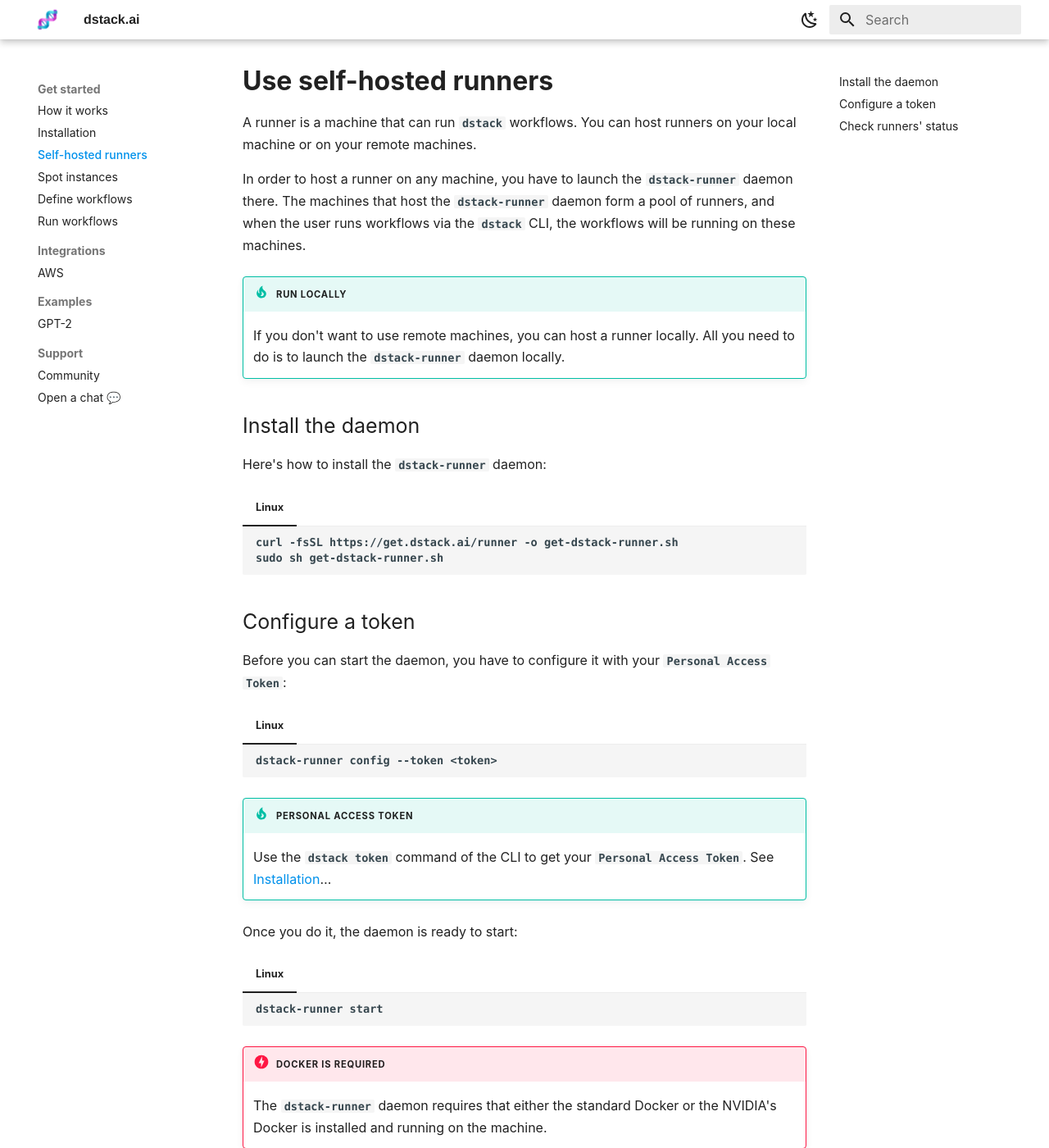
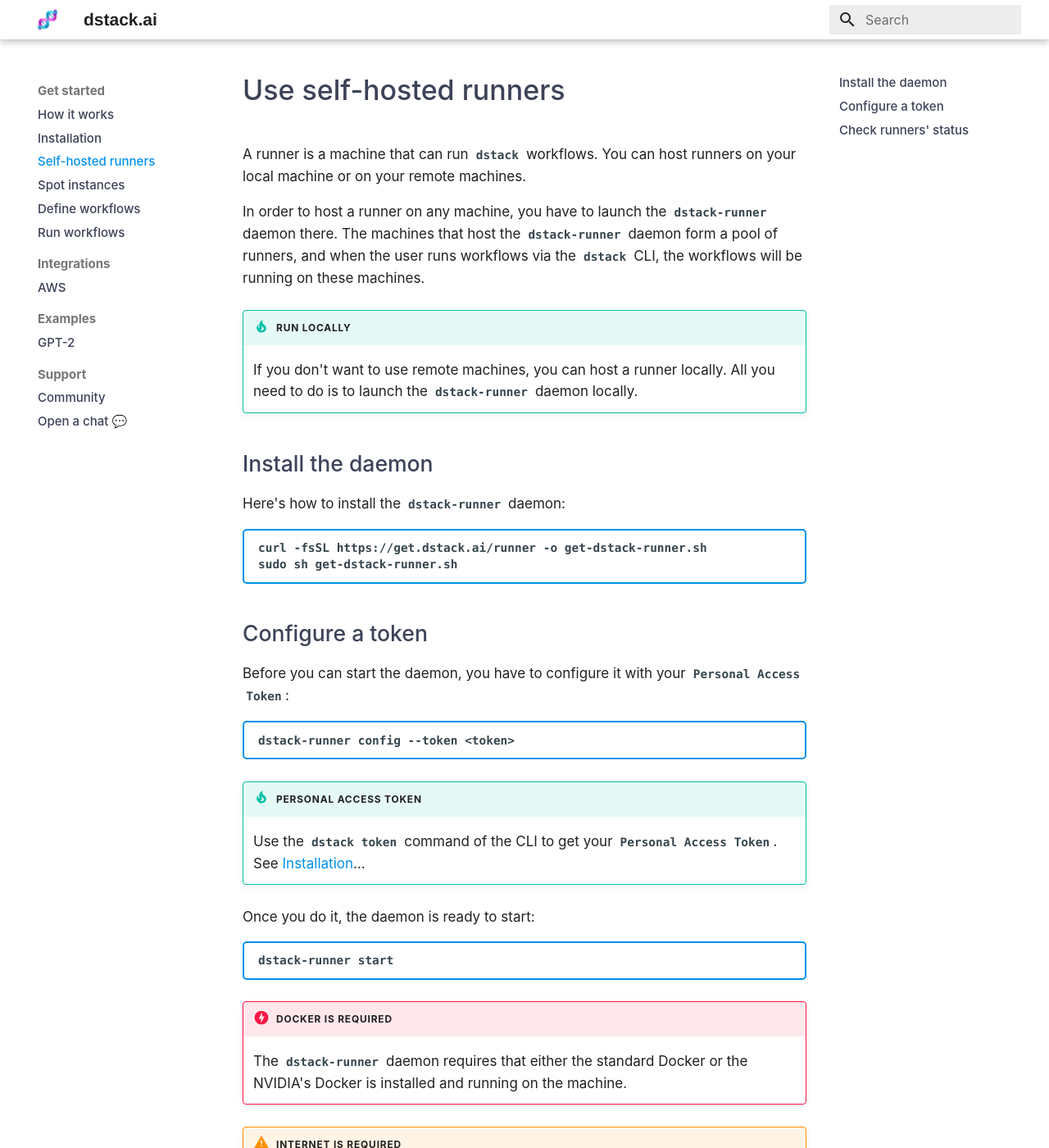
Before and after one commit to dstackai/dstack.github.io, an MkDocs documentation site: the page built from docs/self-hosted-runners.md, in a window 1280 px wide and 1400 px high. Shown: the whole window at 82% size. Built offline with MkDocs 1.6.1 and Material for MkDocs 9.7.7, drawn with Linux system fonts in a browser that asks for light colours.

Commit message:
Major: Lots of theme changes, incl. dropping the darker theme

````diff
--- a/docs/self-hosted-runners.md
+++ b/docs/self-hosted-runners.md
@@ -15,67 +15,29 @@
 
 Here's how to install the `dstack-runner` daemon:
 
-=== "Linux"
+```bash
+curl -fsSL https://get.dstack.ai/runner -o get-dstack-runner.sh
+sudo sh get-dstack-runner.sh
+```
 
-    ```bash
-    curl -fsSL https://get.dstack.ai/runner -o get-dstack-runner.sh
-    sudo sh get-dstack-runner.sh
-    ```
-
-[//]: # (=== "macOS")
-
-[//]: # ()
-[//]: # (    ```bash)
-
-[//]: # (    sudo curl --output /usr/local/bin/dstack-runner "https://dstack-runner-downloads.s3.eu-west-1.amazonaws.com/latest/binaries/dstack-runner-darwin-amd64")
-
-[//]: # (    sudo chmod +x /usr/local/bin/dstack-runner)
-
-[//]: # (    ```)
-
-[//]: # ()
-[//]: # (If you are on **Windows**, simply download [dstack-runner.exe]&#40;https://dstack-runner-downloads.s3.eu-west-1.amazonaws.com/latest/binaries/dstack-runner-windows-amd64.exe&#41;.)
-
-[//]: # ()
 ## Configure a token
 
 Before you can start the daemon, you have to configure it with your `Personal Access Token`:
 
-=== "Linux"
+[//]: # (=== "Linux")
 
-    ```bash
-    dstack-runner config --token <token>
-    ```
-
-[//]: # (=== "macOS")
-
-[//]: # ()
-[//]: # (    ```bash)
-
-[//]: # (    dstack-runner config --token <token>)
-
-[//]: # (    ```)
-
-[//]: # ()
-[//]: # (=== "Windows")
-
-[//]: # ()
-[//]: # (    ```cmd)
-
-[//]: # (    dstack-runner.exe config --token <token>)
-
-[//]: # (    ```)
+```bash
+dstack-runner config --token <token>
+```
 
 !!! tip "Personal Access Token"
     Use the `dstack token` command of the CLI to get your `Personal Access Token`. See [Installation](installation.md#get-a-token)&hellip;
 
 Once you do it, the daemon is ready to start:
 
-=== "Linux"
-
-    ```bash
-    dstack-runner start
-    ```
+```bash
+dstack-runner start
+```
 
 [//]: # (=== "macOS")
 
--- a/docs/stylesheets/extra.css
+++ b/docs/stylesheets/extra.css
@@ -1,8 +1,12 @@
 .md-header__title {
-    margin-left: 0;
+    margin-left: -4px;
     font-weight: 700;
-    font-size: 16px;
+    font-size: 21px;
     font-family: 'Poppins', Helvetica, sans-serif;
+}
+
+.md-header__title[data-md-state="active"] {
+    margin-left: 10px;
 }
 
 @media screen and (max-width: 76.1875em) {
@@ -24,17 +28,39 @@
     color: var(--md-default-fg-color);
 }
 
-.md-nav__item .md-nav__link--active {
+.md-nav__item {
+    color: #3c4257;
     font-weight: 500;
+    font-size: 15px;
 }
 
-.md-nav__item .md-nav__link--active:hover {
+.md-nav__item .md-nav__link:hover {
     color: var(--md-typeset-a-color);
 }
 
 .md-typeset pre > code, .md-typeset code {
     font-family: IBMPlexMono, SFMono-Regular, Menlo, Monaco, Consolas, "Liberation Mono", "Courier New", monospace;
     font-weight: bold;
+    background-color: inherit;
+}
+
+.md-typeset pre > code {
+    border-radius: 5px;
+    border: 2px solid var(--md-typeset-a-color);
+}
+
+.md-clipboard:after {
+    color: rgb(160, 160, 160)
+}
+
+.md-clipboard:hover:after {
+    color: var(--md-typeset-a-color)
+}
+
+@media screen and (max-width: 44.9375em) {
+    .md-typeset pre > code {
+        border: none;
+    }
 }
 
 .md-typeset .admonition, .md-typeset details {
@@ -69,6 +95,7 @@
 
 .md-typeset {
     line-height: 1.3rem;
+    font-size: 17px;
 }
 
 .md-typeset h1, .md-typeset h2 {
@@ -76,10 +103,10 @@
     letter-spacing: 0;
 }
 
-.md-typeset h1 {
-    font-weight: 700;
-    margin: 0;
-    color: var(--md-typeset-color);
+.md-typeset h1, .md-typeset h2, .md-typeset h3, .md-typeset h4  {
+    font-weight: 500;
+    /*margin: 0;*/
+    color: rgb(60, 66, 87);
 }
 
 .md-header, [data-md-color-primary=black] .md-header {
@@ -89,4 +116,19 @@
 [data-md-color-scheme=slate][data-md-color-primary=black], [data-md-color-primary=white] {
     --md-primary-fg-color: #0091eb;
     --md-typeset-a-color: #0091eb;
+    --md-code-hl-keyword-color: #0091eb;
+    --md-code-hl-constant-color: var(--md-code-fg-color);
 }
+
+body {
+    --md-text-font-family: -apple-system, "system-ui", "Segoe UI", Roboto, "Helvetica Neue", Ubuntu, sans-serif;
+}
+
+.md-content__inner {
+    padding-top: 1.1rem;
+}
+
+.md-header__button.md-logo :where(img,svg) {
+    height: 1.4rem;
+    width: 1.4rem;
+}
--- a/mkdocs.yml
+++ b/mkdocs.yml
@@ -13,16 +13,16 @@
       scheme: default
       primary: white
       accent: light blue
-      toggle:
-        icon: material/weather-night
-        name: Switch to dark mode
-    - media: "(prefers-color-scheme: dark)"
-      scheme: slate
-      primary: black
-      accent: light blue
-      toggle:
-        icon: material/weather-sunny
-        name: Switch to light mode
+#      toggle:
+#        icon: material/weather-night
+#        name: Switch to dark mode
+#    - media: "(prefers-color-scheme: dark)"
+#      scheme: slate
+#      primary: black
+#      accent: light blue
+#      toggle:
+#        icon: material/weather-sunny
+#        name: Switch to light mode
   features:
     #    - toc.integrate
     - navigation.sections
````
